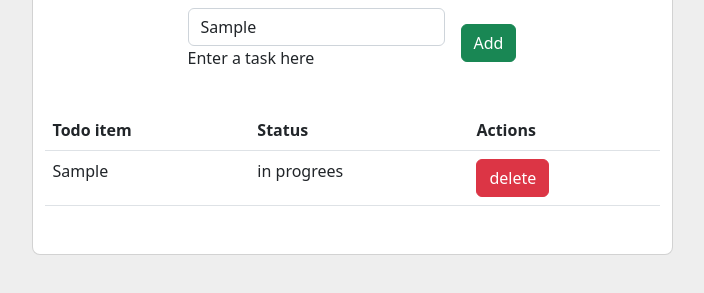
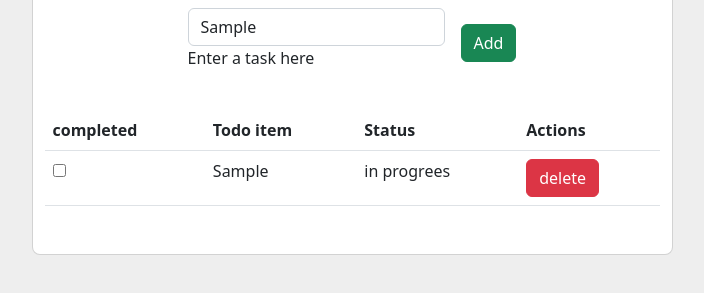
Before and after one commit to Ayaalturk/FrontEnd_Work_Shope_AA, a plain HTML site: page Front-end-work-shop-MN-main/index.html in a window 1280 px wide. Both pictures are taken after typing "Sample" into the empty fields and a click on the button "Add". Shown: the part 319-612 px from the top of the page, without its empty margins (288-992 px from the left). Drawn offline with nearby package versions, Linux system fonts and the light colour scheme.

Commit message:
add completed to list

```diff
--- a/Front-end-work-shop-MN-main/app.js
+++ b/Front-end-work-shop-MN-main/app.js
@@ -3,17 +3,23 @@ $("#todoform").submit(function (e) {
     e.preventDefault();
 });
 
-
 $('#btn-add').click(() => {
     let Formtd = $('#form1').val();
     $('#tb-item tbody').append(`
-    <tr data-id="${count}">
-        <td>${Formtd}</td>
-        <td>in progrees</td>
-        <td><button class='btn btn-danger'>delete</button></td>
+        <tr data-id="${count}">
+            <td><input type='checkbox'></td>
+            <td>${Formtd}</td>
+            <td>in progrees</td>
+            <td><button class='btn btn-danger'>delete</button></td>
         </tr>`);
         $(`tr[data-id="${count}"] button`).click(function () {
             $(this).parent().parent().remove();
+        ;})
+        $(`tr[data-id="${count}"] input`).click(function () {
+            if ($(this).parent().parent().css('text-decoration-line') == "none")
+            $(this).parent().parent().css('text-decoration-line', 'line-through');
+        else
+            $(this).parent().parent().css('text-decoration-line', 'none');
         ;})
 
     count++;
--- a/Front-end-work-shop-MN-main/index.html
+++ b/Front-end-work-shop-MN-main/index.html
@@ -37,7 +37,7 @@
                             <table class="table mb-4 col-8"  id="tb-item">
                                 <thead>
                                     <tr>
-
+                                        <th scope="col">completed</th>
                                         <th scope="col">Todo item</th>
                                         <th scope="col">Status</th>
                                         <th scope="col">Actions</th>
```
